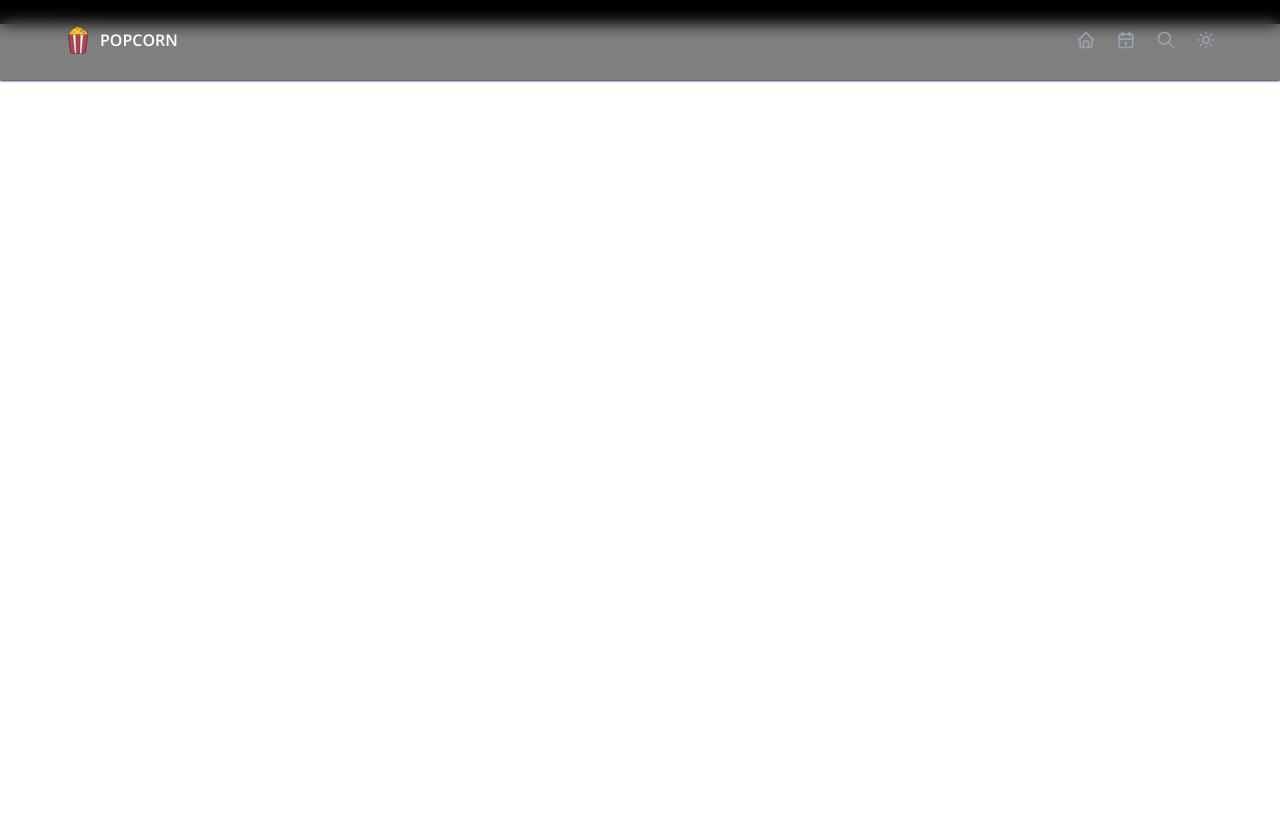
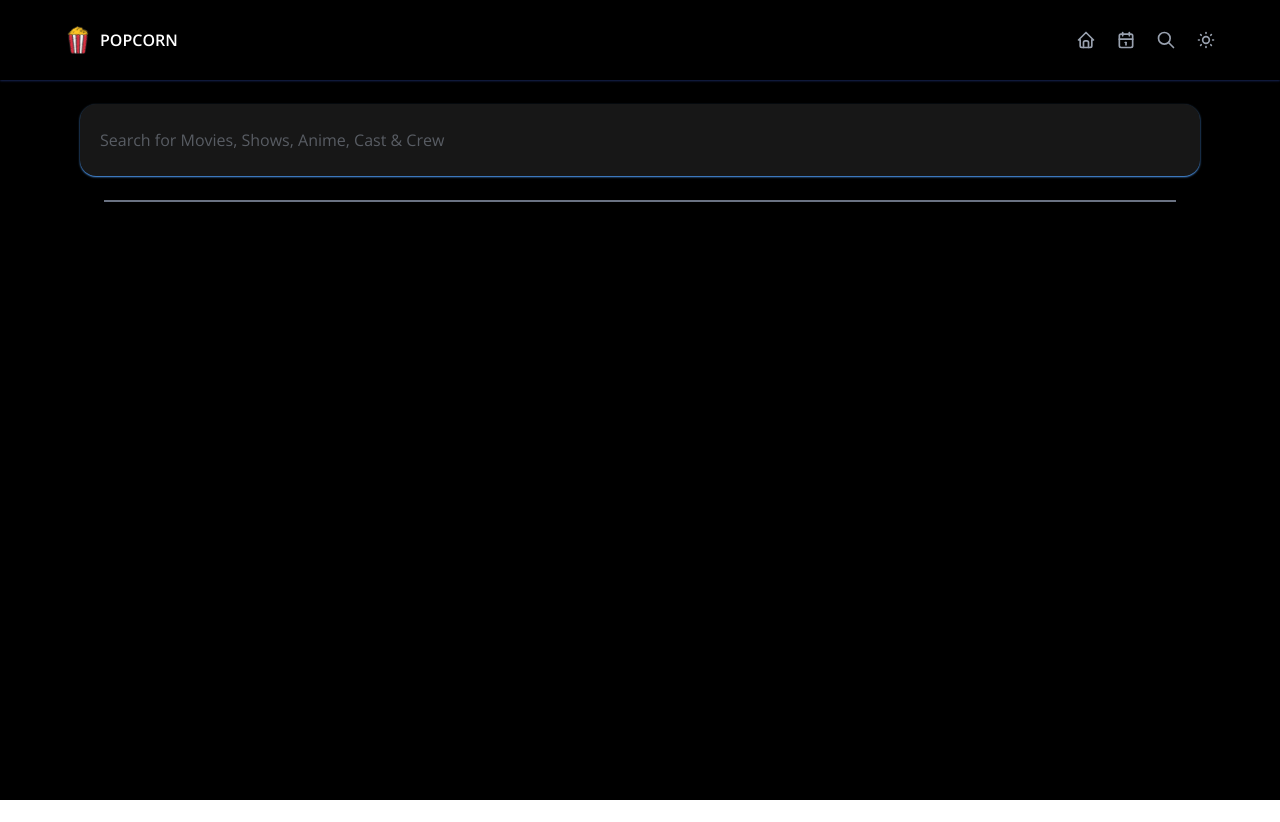
Before and after one commit to PATHAKAAKASH19/popcorn, a React (Vite) app: page /search in a window 1280 px wide. Before the commit the page ends 800 px from the top, so only its background shows below. Built offline with nearby package versions, Linux system fonts and the light colour scheme.

Commit message:
search functionality aded

```diff
--- a/package.json
+++ b/package.json
@@ -24,6 +24,7 @@
     "react-router-dom": "^7.9.3",
     "tailwind-merge": "^3.3.1",
     "tailwindcss": "^4.1.14",
+    "use-debounce": "^10.0.6",
     "zustand": "^5.0.8"
   },
   "devDependencies": {
--- a/src/components/layout/Carousel.tsx
+++ b/src/components/layout/Carousel.tsx
@@ -76,7 +76,7 @@ export default function Carousel({
     overflow-hidden max-sm:h-[550px] max-lg:h-[750px] "
     >
       <div
-        className="relative w-full h-full  transition-transform duration-300 ease-in-out snap-center  "
+        className="relative w-full h-full  transition-transform duration-300 ease-in-out snap-center"
         ref={crousalRef}
       >
         {movieData.map((movie: MovieProps, index: number) => {
@@ -84,7 +84,7 @@ export default function Carousel({
             <div
               key={movie.id}
               className={cn(
-                `flex flex-col w-full h-full absolute transition-opacity duration-1000 cursor-pointer`,
+                `flex flex-col w-full h-full absolute transition-opacity duration-1000 cursor-pointer ease-in-out`,
                 index === currentIndex ? "opacity-100" : "opacity-0"
               )}
             >
--- a/src/pages/ContentPage.tsx
+++ b/src/pages/ContentPage.tsx
@@ -44,7 +44,7 @@ export default function ContentPage() {
   const { mediaType, movieId } = useParams();
 
   console.log(movieId, mediaType);
-  const { data: movieDetails } = useQuery({
+  const { data: movieDetails, isLoading } = useQuery({
     queryKey: ["movie-details", movieId],
     queryFn: () => fetchMovieDatails(mediaType!, movieId!),
     enabled: !!movieId,
@@ -66,6 +66,12 @@ export default function ContentPage() {
   console.log("trailer", movieTrailer);
   console.log("details", movieDetails);
   return (
+    <>
+      {isLoading ? (
+        <div className="flex justify-center items-center h-screen">
+          <div className="w-12 h-12 border-4 border-blue-500 border-t-transparent rounded-full animate-spin"></div>
+        </div>
+      ) : (
         <div
           className={`w-full  flex flex-col bg-black overflow-y-hidden transition-all duration-500 ease-in-out`}
         >
@@ -115,7 +121,8 @@ export default function ContentPage() {
                     <h3 className="text-white  whitespace-normal line-clamp-2 font-medium max-md:text-[14px] max-sm:text-[11px]">
                       {
                         movieDetails?.data.credits.crew.find(
-                      (obj: CrewProps) => obj.job.toLowerCase() === "director"
+                          (obj: CrewProps) =>
+                            obj.job.toLowerCase() === "director"
                         )?.name
                       }
                     </h3>
@@ -302,7 +309,7 @@ export default function ContentPage() {
                   Production House
                 </h1>
 
-            <div className="flex gap-2 max-md:flex-wrap">
+                <div className="flex gap-2 flex-wrap">
                   {movieDetails?.data.production_companies.map(
                     (c: CompanyProps) => {
                       return (
@@ -339,7 +346,7 @@ export default function ContentPage() {
                           <VerticalCard
                             movie={{ ...movie, media_type: mediaType! }}
                             key={`${movie.title ? movie.title : movie.name}`}
-
+                            mediaType={mediaType}
                           ></VerticalCard>
                         );
                       })}
@@ -357,5 +364,7 @@ export default function ContentPage() {
             />
           )}
         </div>
+      )}
+    </>
   );
 }
--- a/src/pages/ExplorePage.tsx
+++ b/src/pages/ExplorePage.tsx
@@ -234,14 +234,15 @@ export default function ExplorePage() {
 
   return (
     <div className="flex  flex-col  items-center justify-evenly overflow-hidden  ">
-      {!isLoading && (
+      {!isLoading ? (
+        <>
           <Carousel
             movieData={movies?.data.results}
             autoSlide={true}
             slideButtons={true}
             autoSlideInterval={6000}
           ></Carousel>
-      )}
+
           <div className="w-screen px-8  max-sm:px-4  ">
             {genreSections.map((ctg: categoriesProps) => (
               <Section
@@ -255,6 +256,12 @@ export default function ExplorePage() {
               />
             ))}
           </div>
+        </>
+      ) : (
+        <div className="flex justify-center items-center h-screen">
+          <div className="w-12 h-12 border-4 border-blue-500 border-t-transparent rounded-full animate-spin"></div>
+        </div>
+      )}
     </div>
   );
 }
--- a/src/pages/SchedulePage.tsx
+++ b/src/pages/SchedulePage.tsx
@@ -1,7 +1,23 @@
-import { useQueries } from '@tanstack/react-query'
-import React from 'react'
+import { useQuery } from '@tanstack/react-query'
+import axios from 'axios'
+
+
+
+
+const fetchScheduleMovie = () => {
+  return axios.get(`${import.meta.env.VITE_BASE_URL}/` , {
+
+  })
+}
 
 export default function SchedulePage() {
+
+
+  const { } = useQuery({
+    queryKey: [],
+    queryFn:fetchScheduleMovie()
+   })
+
 
 
   return (
--- a/src/pages/SearchPage.tsx
+++ b/src/pages/SearchPage.tsx
@@ -1,7 +1,108 @@
-import React from 'react'
+import { useState, type ChangeEventHandler } from "react";
+import axios from "axios";
+import { useQuery } from "@tanstack/react-query";
+import { useDebounce } from "use-debounce";
+import type { MovieProps } from "@/types/movies";
+import { useNavigate } from "react-router-dom";
+
+const searchAll = (query: string) => {
+  return axios.get(
+    `${
+      import.meta.env.VITE_BASE_URL
+    }/search/multi?api_key=3d14ff1f16210f53dbc54ca2ae5b2ab8&query=${encodeURIComponent(
+      query
+    )}&language=en-US&page=1&include_adult=false`,
+    {
+      headers: {
+        Authorization: `Bearer ${import.meta.env.VITE_API_SECRET}`,
+      },
+    }
+  );
+};
 
 export default function SearchPage() {
+  const [query, setQuery] = useState("");
+
+  const [debounceQuery] = useDebounce(query, 500);
+  const [searchHistory, setSearchHistory] = useState<string[]>([]);
+  const navigate = useNavigate()
+
+
+
+  const { data, isLoading } = useQuery({
+    queryKey: ["content", debounceQuery],
+    queryFn: () => searchAll(debounceQuery),
+    enabled: !!debounceQuery,
+    select: (data) => data?.data.results.filter((m:MovieProps) => m.media_type === "tv" || m.media_type === "movie")
+
+  });
+
+  const handleQuery = (e: React.ChangeEvent<HTMLInputElement>) => {
+    setQuery(e.target.value);
+  };
+
+  const navigateToContent = (route:string) => {
+    navigate(route)
+
+  }
+
+  console.log(data);
   return (
-    <div>SearchPage</div>
-  )
+    <div className="w-screen h-screen bg-black p-20  flex  items-center flex-col ">
+      <div className="w-6xl flex flex-col  items-center  ">
+        <div className=" flex flex-col w-full px-4 py-6">
+          <input
+            id="search-box"
+            type="text"
+            value={query}
+            onChange={handleQuery}
+            placeholder="Search for Movies, Shows, Anime, Cast & Crew"
+            className="px-5 py-2 bg-[#171717] h-18 rounded-2xl text-gray-400 border-none w-full shadow-blue-400 shadow-xs outline-none"
+          />
+        </div>
+
+        <div className=" w-full flex justify-center ">
+          <div className="w-full  border mx-10 border-gray-500 shadow-blue-400 "></div>
+        </div>
+        <div className="  flex justify-center h-155 overflow-auto scrollbar-hide flex-col">
+          {isLoading ? (
+            <div>loading...</div>
+          ) : (
+            <div className="grid grid-cols-4 gap-4 p-5  h-fit">
+              {data?.map((movie: MovieProps) => {
+                return (
+                  <div
+                    key={movie.id}
+                    className="flex  items-center px-3 py-3 rounded-[1em] gap-4 bg-[#1F1F1F]/70
+                    hover:bg-[#1F1F1F] cursor-pointer transition-colors duration-500 ease-in-out"
+                    onClick={() =>
+                      navigateToContent(`/${movie.media_type}/${movie.id}`)
+                    }
+                  >
+                    {movie.poster_path ? (
+                      <div className=" w-20 rounded-[0.5em]  shrink-0 h-28">
+                        <img
+                          src={`https://image.tmdb.org/t/p/w780/${movie?.poster_path}`}
+                          alt={`${movie.title ? movie.title : movie.name}`}
+                          className="w-full h-full object-cover rounded-[0.5em]"
+                        />
+                      </div>
+                    ) : (
+                      <div className=" w-20 rounded-[0.5em]  shrink-0 h-28 bg-gradient-to-b from-gray-400/30 to-gray-400/10"></div>
+                    )}
+                    <div className="">
+                      <h1 className="text-white text-[14px]">
+                        {movie.title ? movie.title : movie.name}
+                      </h1>
+                      <h2 className="text-white/50">{movie.genre}</h2>
+                    </div>
+                  </div>
+                );
+              })}
+            </div>
+          )}
+        </div>
+      </div>
+    </div>
+  );
 }
--- /dev/null
+++ b/src/stores/historyStore.ts
@@ -0,0 +1,26 @@
+import { create } from "zustand";
+import { devtools, persist } from "zustand/middleware";
+
+
+interface HistoryType  {
+    searchHistory: string[];
+    addHistory: (name:string) => void
+}
+
+
+const historyStore =
+
+const useHistory = create<HistoryType>()(
+    devtools(
+        persist(
+            (set) => ({
+    searchHistory: [],
+    addHistory: (name) => set((state:HistoryType) => ({searchHistory : [...state.searchHistory, name] }))
+}),
+            { name: "historyStore" },
+        )
+    )
+);
+
+
+export default useHistory
--- a/src/types/movies.ts
+++ b/src/types/movies.ts
@@ -8,7 +8,7 @@ export type MovieProps = {
   release_date: string;
   vote_average: number;
   media_type: string;
-
+  first_air_date: string;
 };
 
 
```
Also changed, not shown: src/components/layout/Section.tsx (+6 -17 lines), 1 other file (tests, documents, lock files or other folders). Lines whose indentation alone changed are shown as unchanged.
